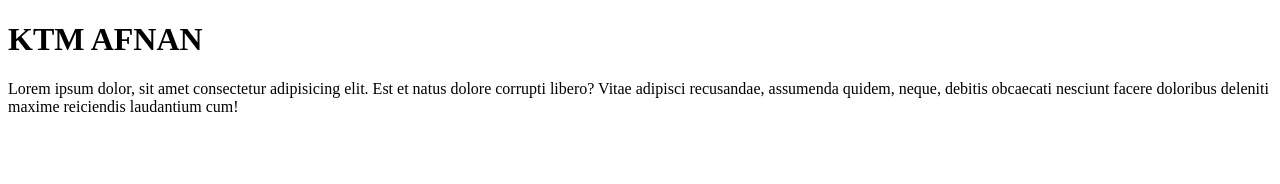
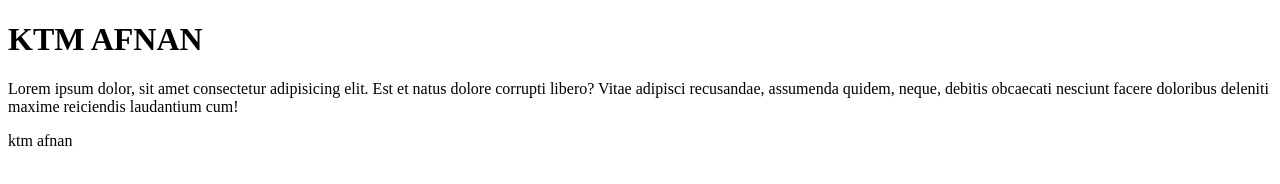
Before and after one commit to Tajrian859/Ktm-first-projects, a plain HTML site: page index.html in a window 1280 px wide. Drawn offline with Linux system fonts and the light colour scheme.

Commit message:
Update index.html

```diff
--- a/index.html
+++ b/index.html
@@ -9,5 +9,6 @@
 <body>
     <h1>KTM AFNAN</h1>
     <p>Lorem ipsum dolor, sit amet consectetur adipisicing elit. Est et natus dolore corrupti libero? Vitae adipisci recusandae, assumenda quidem, neque, debitis obcaecati nesciunt facere doloribus deleniti maxime reiciendis laudantium cum!</p>
+    <P> ktm afnan </p>
 </body>
 </html>
```
